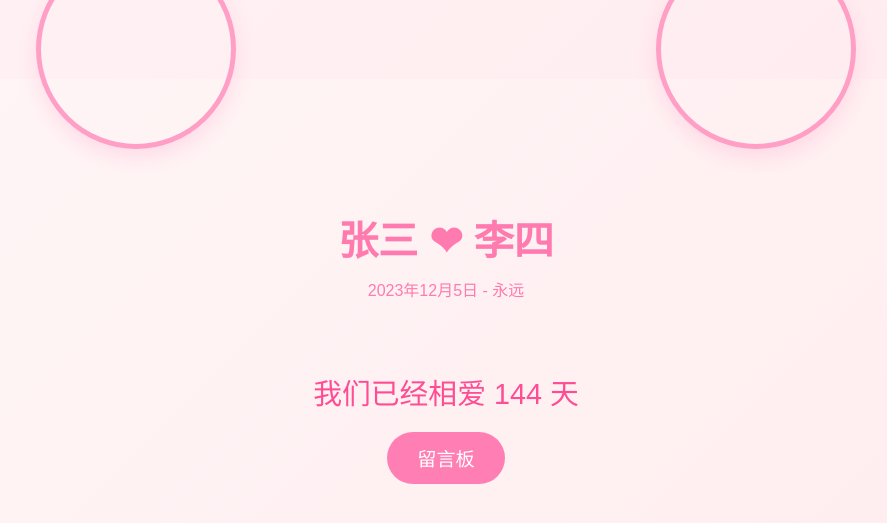
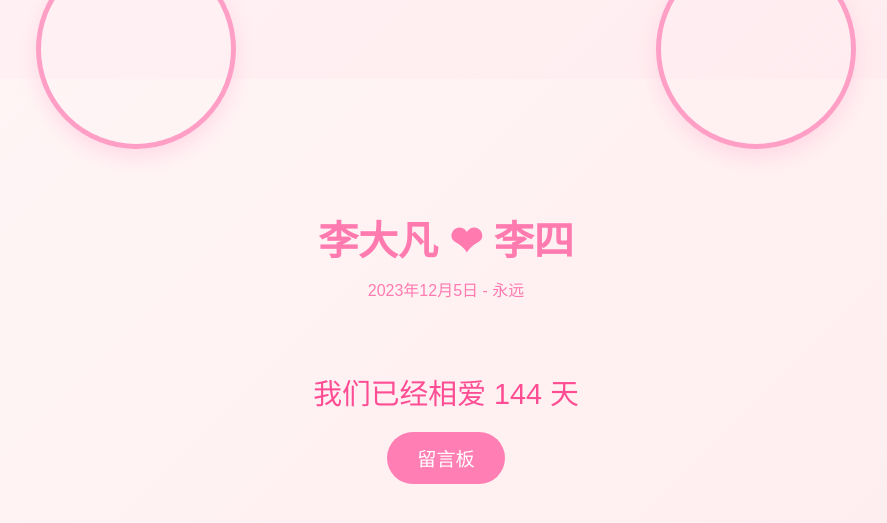
Before and after one commit to XiaoQi077/LDFZSL1008, a plain HTML site: page index.html in a window 1280 px wide. Shown: the part 171-694 px from the top of the page, without its empty margins (194-1081 px from the left). Drawn offline with Linux system fonts and the light colour scheme.

Commit message:
更新 index.html

```diff
--- a/index.html
+++ b/index.html
@@ -162,7 +162,7 @@
 
     <div class="info">
         <!-- 修改以下姓名信息 -->
-        <h1>张三 ❤ 李四</h1>
+        <h1>李大凡 ❤ 李四</h1>
         <p>2023年12月5日 - 永远</p>
     </div>
 
```
